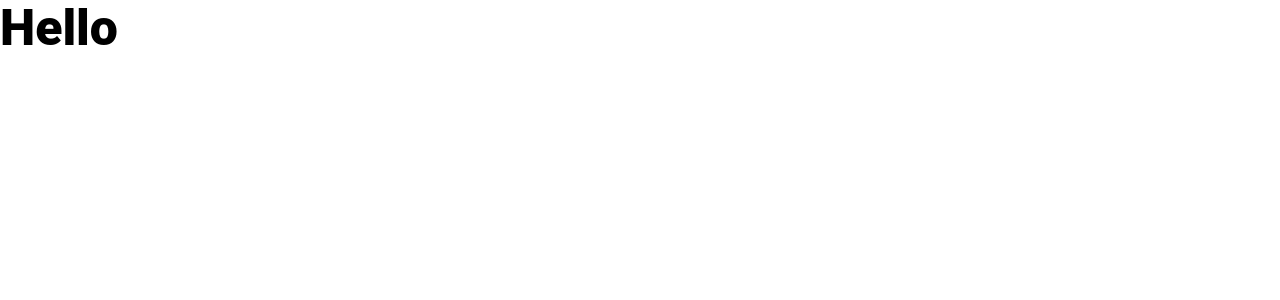
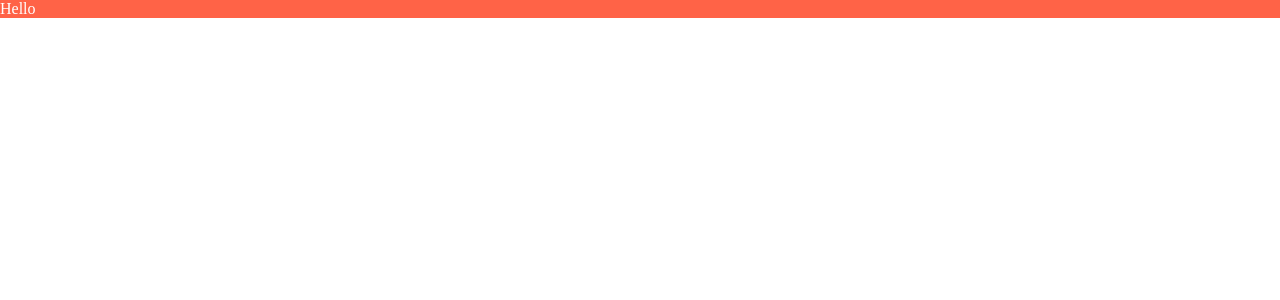
Before and after one commit to OlgaGidion/news-explorer-frontend, a React (Create React App) app: page / in a window 1280 px wide. Shown: the top 300 px of the page. Built offline with nearby package versions, Linux system fonts and the light colour scheme.

Commit message:
Cleanup app.js

```diff
--- a/src/components/app/App.js
+++ b/src/components/app/App.js
@@ -2,7 +2,7 @@ import './app.css';
 
 function App() {
   return (
-    <div className="text">
+    <div className="app">
       Hello
     </div>
   );
--- a/src/components/app/app.css
+++ b/src/components/app/app.css
@@ -1,5 +1,4 @@
-.text {
-  font-family: 'Roboto', sans-serif;
-  font-weight: 900;
-  font-size: 50px;
+.app {
+  background-color: tomato;
+  color: white;
 }
```
